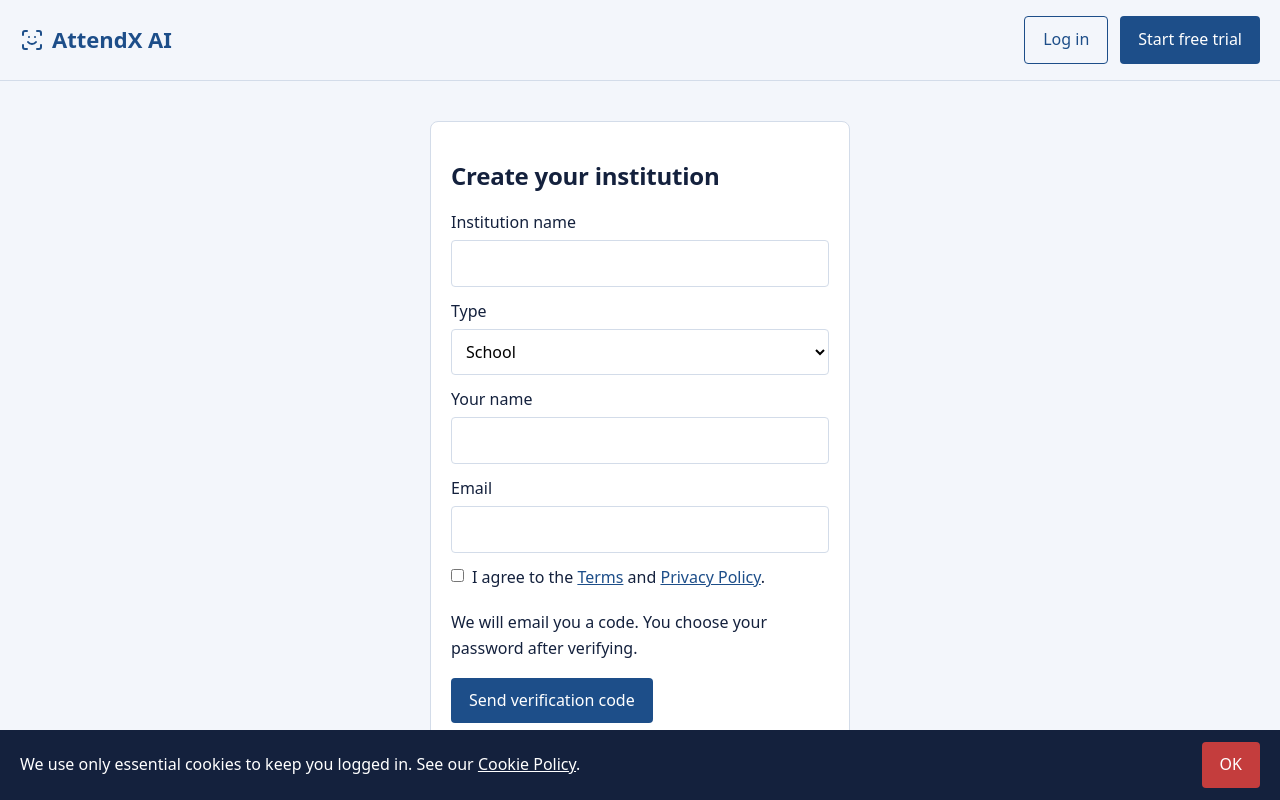
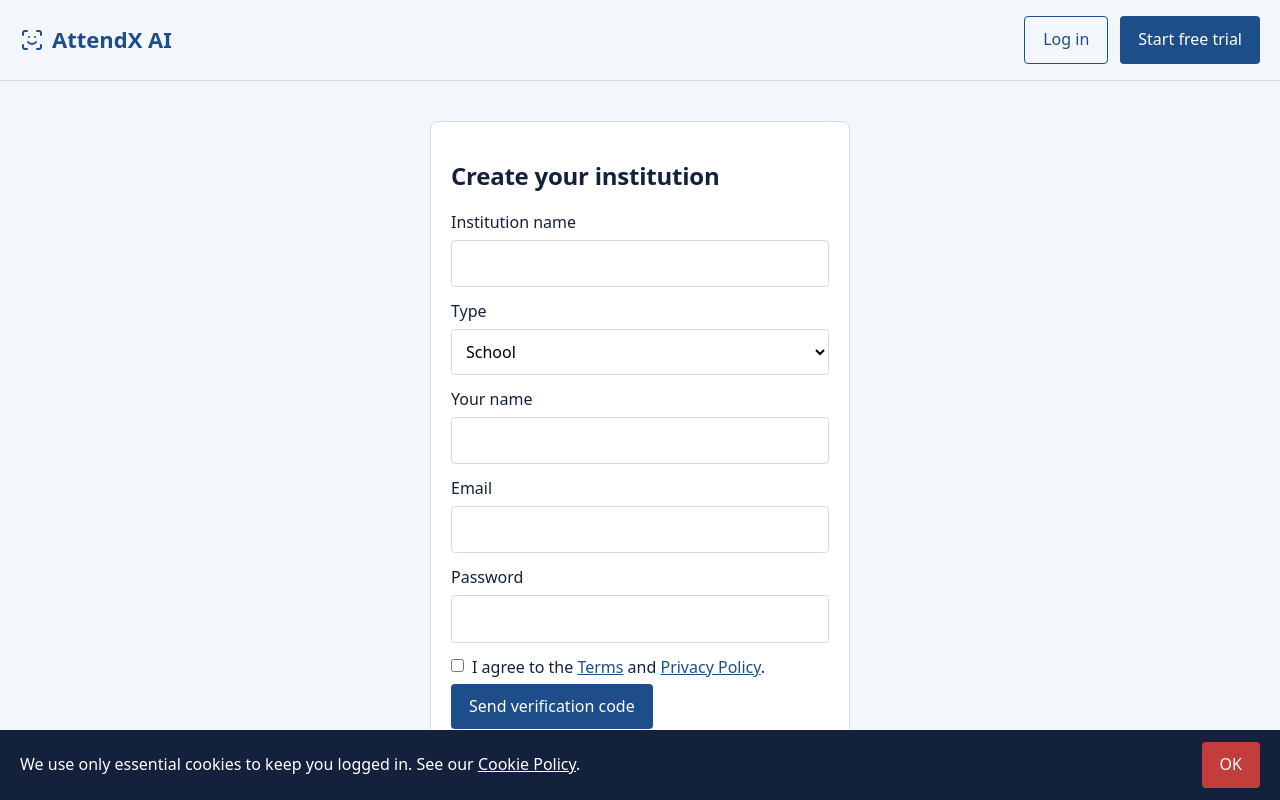
Before and after one commit to devprakashsahu348-glitch/AttendX-AI, a Next.js app: page /register in a window 1280 px wide. Shown: the top 800 px of the page. Built offline with nearby package versions, Linux system fonts and the light colour scheme; no server answers.

Commit message:
Add files via upload

```diff
--- a/components/AuthForm.js
+++ b/components/AuthForm.js
@@ -1,19 +1,13 @@
-'use client';import {useState} from 'react';import {useRouter} from 'next/navigation';import {Eye,EyeOff} from 'lucide-react';
-function Pw({name,label,auto}){const [s,setS]=useState(false);return(<label>{label}<span style={{position:'relative',display:'block'}}><input name={name} type={s?'text':'password'} minLength={8} required autoComplete={auto} style={{paddingRight:44}}/><button type="button" aria-label={s?'Hide password':'Show password'} onClick={()=>setS(!s)} style={{position:'absolute',right:6,top:9,background:'none',border:0,cursor:'pointer',color:'var(--mut)'}}>{s?<EyeOff size={18}/>:<Eye size={18}/>}</button></span></label>)}
-export default function AuthForm({mode}){const r=useRouter();const [e,setE]=useState('');const [b,setB]=useState(false);const [d,setD]=useState(null);const [step,setStep]=useState('form');const [otp,setOtp]=useState('');const [rs,setRs]=useState(false);const reg=mode==='register';
+'use client';import {useState} from 'react';import {useRouter} from 'next/navigation';
+export default function AuthForm({mode}){const r=useRouter();const [e,setE]=useState('');const [b,setB]=useState(false);const [d,setD]=useState(null);const [otp,setOtp]=useState('');const reg=mode==='register';
 async function call(body){setB(true);setE('');try{const res=await fetch('/api/auth',{method:'POST',headers:{'Content-Type':'application/json'},body:JSON.stringify(body)});return await res.json()}catch{return{error:'Network problem. Try again.'}}finally{setB(false)}}
-const done=()=>{r.push('/dashboard');r.refresh()};
-async function go(ev){ev.preventDefault();const f=Object.fromEntries(new FormData(ev.target));const j=await call({...f,action:mode});if(j.ok&&j.verify){setD(f);setStep('otp')}else if(j.ok)done();else setE(j.error||'Something went wrong. Try again.')}
-async function forgot(ev){ev.preventDefault();const f=Object.fromEntries(new FormData(ev.target));const j=await call({email:f.email,action:'forgot'});if(j.ok){setD({email:f.email});setRs(true);setOtp('');setStep('otp')}else setE(j.error||'Could not send the code.')}
-async function check(ev){ev.preventDefault();const j=await call({email:d.email,otp,action:'verify'});if(j.ok)setStep('pw');else setE(j.error||'Wrong code.')}
-async function finish(ev){ev.preventDefault();const f=Object.fromEntries(new FormData(ev.target));if(f.password!==f.again)return setE('The two passwords do not match.');const j=await call({email:d.email,otp,password:f.password,action:rs?'reset':'setpw'});if(j.ok)done();else setE(j.error||'Could not save.')}
-async function again(){const j=await call(rs?{email:d.email,action:'forgot'}:{...d,action:'register'});setE(j.ok?'A new code was sent to your email.':j.error||'Could not send.')}
-const msg=e&&<p className={e.startsWith('A new')?'ban':'err'}>{e}</p>;const box={maxWidth:420,margin:'40px auto'};
-if(step==='fp')return(<form onSubmit={forgot} className="card" style={box}><h2>Forgot password</h2><p>Enter your email. If it has an account, we will send a 6-digit security code.</p><label>Email<input name="email" type="email" required/></label>{msg}<p style={{display:'flex',gap:10,flexWrap:'wrap'}}><button className="btn" disabled={b}>{b&&<span className="spin"/>}Send security code</button><button type="button" className="btn o" onClick={()=>{setStep('form');setE('')}}>Back to log in</button></p></form>);
-if(step==='pw')return(<form onSubmit={finish} className="card" style={box}><h2>{rs?'Create a new password':'Choose your password'}</h2><p>{rs?'Your code is correct. Choose a new password (at least 8 characters).':'Your email is verified. Pick a password for logging in next time (at least 8 characters).'}</p><Pw name="password" label="Password" auto="new-password"/><p style={{color:'var(--mut)',fontSize:14}}>Use 8 or more characters with at least one letter and one number.</p><Pw name="again" label="Type it again" auto="new-password"/>{msg}<button className="btn" disabled={b}>{b&&<span className="spin"/>}{rs?'Save new password':'Create my account'}</button></form>);
-if(step==='otp')return(<form onSubmit={check} className="card" style={box}><h2>Check your email</h2><p>We sent a 6-digit code to <b>{d.email}</b>. It works for 15 minutes. Look in Spam if you don't see it.</p><label>Code<input value={otp} onChange={x=>setOtp(x.target.value.replace(/\D/g,'').slice(0,6))} inputMode="numeric" autoComplete="one-time-code" required/></label>{msg}<p style={{display:'flex',gap:10,flexWrap:'wrap'}}><button className="btn" disabled={b||otp.length!==6}>{b&&<span className="spin"/>}Verify code</button><button type="button" className="btn o" disabled={b} onClick={again}>Send a new code</button></p></form>);
-return(<form onSubmit={go} className="card" style={box}><h2>{reg?'Create your institution':'Log in'}</h2>
+async function go(ev){ev.preventDefault();const f=Object.fromEntries(new FormData(ev.target));const j=await call({...f,action:mode});if(j.ok&&j.verify)setD(f);else if(j.ok){r.push('/dashboard');r.refresh()}else setE(j.error||'Something went wrong. Try again.')}
+async function check(ev){ev.preventDefault();const j=await call({email:d.email,password:d.password,otp,action:'verify'});if(j.ok){r.push('/dashboard');r.refresh()}else setE(j.error||'Wrong code.')}
+async function again(){const j=await call({...d,action:'register'});setE(j.ok?'A new code was sent to your email.':j.error||'Could not send.')}
+const msg=e&&<p className={e.startsWith('A new')?'ban':'err'}>{e}</p>;
+if(d)return(<form onSubmit={check} className="card" style={{maxWidth:420,margin:'40px auto'}}><h2>Check your email</h2><p>We sent a 6-digit code to <b>{d.email}</b>. It works for 10 minutes. Look in Spam if you don't see it.</p><label>Code<input value={otp} onChange={x=>setOtp(x.target.value.replace(/\D/g,'').slice(0,6))} inputMode="numeric" autoComplete="one-time-code" required/></label>{msg}<p style={{display:'flex',gap:10,flexWrap:'wrap'}}><button className="btn" disabled={b||otp.length!==6}>Verify and start trial</button><button type="button" className="btn o" disabled={b} onClick={again}>Send a new code</button></p></form>);
+return(<form onSubmit={go} className="card" style={{maxWidth:420,margin:'40px auto'}}><h2>{reg?'Create your institution':'Log in'}</h2>
 {reg&&<><label>Institution name<input name="institution" required/></label><label>Type<select name="type"><option value="school">School</option><option value="college">College</option><option value="university">University</option></select></label><label>Your name<input name="name" required/></label></>}
-<label>Email<input name="email" type="email" required/></label>{!reg&&<Pw name="password" label="Password" auto="current-password"/>}
-{reg&&<><label style={{display:'flex',gap:8}}><input type="checkbox" name="agree" required style={{width:'auto'}}/><span>I agree to the <a href="/legal/terms">Terms</a> and <a href="/legal/privacy">Privacy Policy</a>.</span></label><p>We will email you a code. You choose your password after verifying.</p></>}
-{msg}<p style={{display:'flex',gap:10,flexWrap:'wrap',alignItems:'center'}}><button className="btn" disabled={b}>{b&&<span className="spin"/>}{reg?'Send verification code':'Log in'}</button>{!reg&&<button type="button" className="btn o" onClick={()=>{setStep('fp');setE('')}}>Forgot password?</button>}</p></form>)}
+<label>Email<input name="email" type="email" required/></label><label>Password<input name="password" type="password" minLength={8} required/></label>
+{reg&&<label style={{display:'flex',gap:8}}><input type="checkbox" name="agree" required style={{width:'auto'}}/><span>I agree to the <a href="/legal/terms">Terms</a> and <a href="/legal/privacy">Privacy Policy</a>.</span></label>}
+{msg}<button className="btn" disabled={b}>{reg?'Send verification code':'Log in'}</button></form>)}
```
Also changed, not shown: app/api/auth/route.js (+20 -7 lines).
